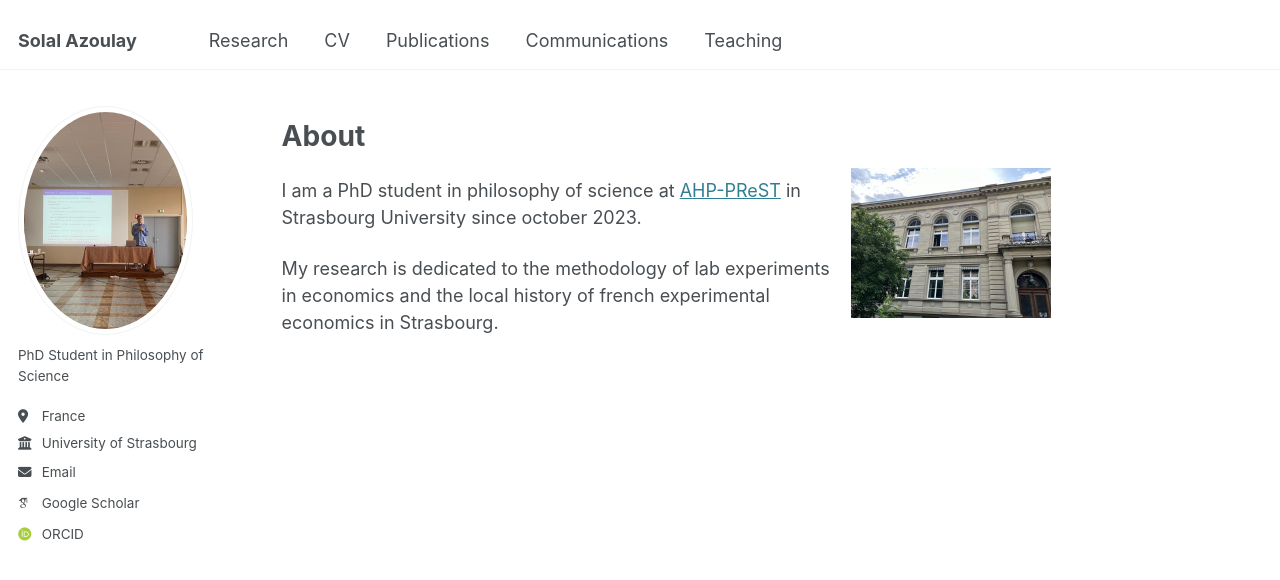
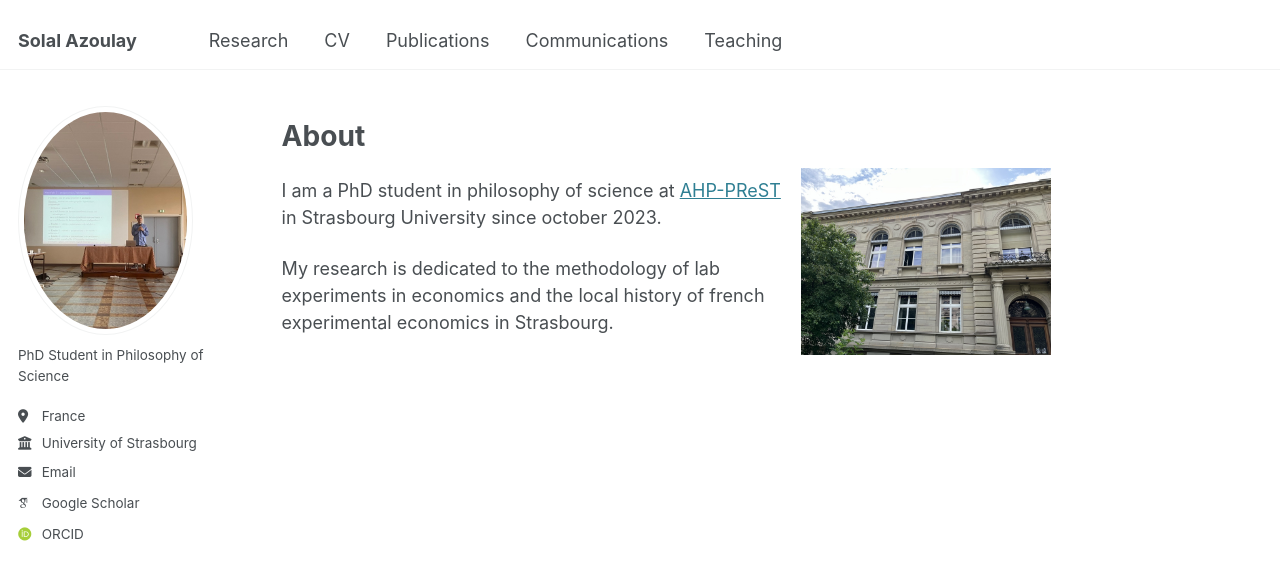
Before and after one commit to solal-azoulay/solal-azoulay.github.io, a Jekyll site: the page built from _pages/about.md, in a window 1280 px wide. Shown: the top 580 px of the page. Built offline with Jekyll 4.4.1, drawn with Linux system fonts in a browser that asks for light colours; some web fonts are replaced.

Commit message:
Update about.md

```diff
--- a/_pages/about.md
+++ b/_pages/about.md
@@ -8,7 +8,7 @@ redirect_from:
 ---
 About
 =====
-![Faculté de philosophie de Strasbourg](files/philo-unistra.jpg){: .align-right width="200 px"}
+![Faculté de philosophie de Strasbourg](files/philo-unistra.jpg){: .align-right width="250 px"}
 
 I am a PhD student in philosophy of science at [AHP-PReST](https://poincare.univ-lorraine.fr/) in Strasbourg University since october 2023.
 
```
